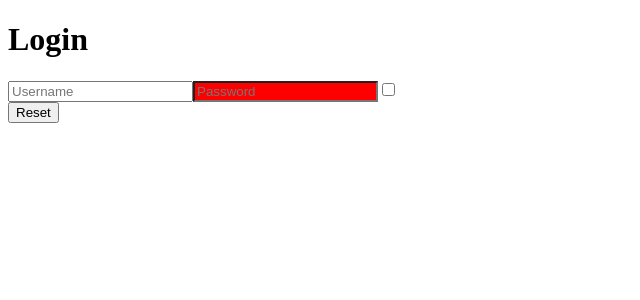
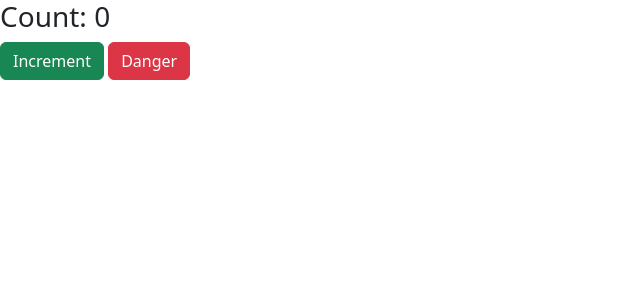
Before and after one commit to Vincenzo-Pallante-Dev/exercises-lessons-React, a React (Create React App) app in the folder my-project/: page / in a window 1280 px wide. Shown: the top 300 px of the page, without its empty margins (0-640 px from the left). Built offline with nearby package versions, Linux system fonts and the light colour scheme.

Commit message:
feat: styling-components5-bootstrap

```diff
--- a/my-project/package.json
+++ b/my-project/package.json
@@ -6,7 +6,9 @@
     "@testing-library/jest-dom": "^5.17.0",
     "@testing-library/react": "^13.4.0",
     "@testing-library/user-event": "^13.5.0",
+    "bootstrap": "^5.3.1",
     "react": "^18.2.0",
+    "react-bootstrap": "^2.8.0",
     "react-dom": "^18.2.0",
     "react-scripts": "5.0.1",
     "web-vitals": "^2.1.4"
--- a/my-project/src/App.js
+++ b/my-project/src/App.js
@@ -1,8 +1,8 @@
 import React from "react";
-import { Login } from "./components/Login";
+import { ClickCounter } from "./components/ClickCounter";
 
 export class App extends React.Component {
   render() {
-    return <Login />;
+    return <ClickCounter />;
   }
 }
--- /dev/null
+++ b/my-project/src/components/ClickCounter.js
@@ -0,0 +1,46 @@
+import React from "react";
+import { Button } from "react-bootstrap";
+
+export class ClickCounter extends React.Component {
+  state = {
+    count: this.props.initialValue,
+  };
+
+  handleCounterIncrement = () => {
+    this.setState((state) => {
+      return {
+        count: state.count + this.props.incrementBy,
+      };
+    });
+  };
+
+  handleCounterDecrement = () => {
+    this.setState((state) => {
+      return {
+        count:
+          state.count - this.props.incrementBy >= 0
+            ? state.count - this.props.incrementBy
+            : (state.count = 0),
+      };
+    });
+  };
+
+  render() {
+    return (
+      <div>
+        <h3>Count: {this.state.count}</h3>
+        <Button variant="success" onClick={this.handleCounterIncrement}>
+          Increment
+        </Button>{" "}
+        <Button variant="danger" onClick={this.handleCounterDecrement}>
+          Danger
+        </Button>{" "}
+      </div>
+    );
+  }
+}
+
+ClickCounter.defaultProps = {
+  initialValue: 0,
+  incrementBy: 1,
+};
--- a/my-project/src/components/Login.js
+++ /dev/null
@@ -1,61 +0,0 @@
-import React from "react";
-
-export class Login extends React.Component {
-  state = {
-    username: "",
-    password: "",
-    remember: false,
-  };
-
-  handleInputChange = (event) => {
-    const name = event.target.name;
-    const value = event.target.value;
-    const checked = event.target.checked;
-    const type = event.target.type;
-
-    this.setState({
-      [name]: type === "checkbox" ? checked : value,
-    });
-  };
-
-  handleResetState = () => {
-    this.setState({
-      username: "",
-      password: "",
-      remember: false,
-    });
-  };
-
-  render() {
-    return (
-      <div>
-        <h1>Login</h1>
-        <input
-          name="username"
-          placeholder="Username"
-          value={this.state.username}
-          onChange={this.handleInputChange}
-        />
-        <input
-          name="password"
-          type="password"
-          placeholder="Password"
-          value={this.state.password}
-          onChange={this.handleInputChange}
-          style={{
-            background: this.state.password.length < 8 ? "red" : "green",
-          }}
-        />
-        <input
-          name="remember"
-          type="checkbox"
-          checked={this.state.remember}
-          onChange={this.handleInputChange}
-        />
-        <div>
-          <button onClick={this.handleResetState}>Reset</button>
-        </div>
-      </div>
-    );
-  }
-}
--- a/my-project/src/index.js
+++ b/my-project/src/index.js
@@ -1,5 +1,6 @@
 import ReactDom from "react-dom";
 import { App } from "./App";
+import "bootstrap/dist/css/bootstrap.min.css";
 
 const root = document.querySelector("#root");
 
```
Also changed, not shown: my-project/Styling Components 03.txt (deleted), my-project/Styling Components 05.txt (added), 1 other file (tests, documents, lock files or other folders).
